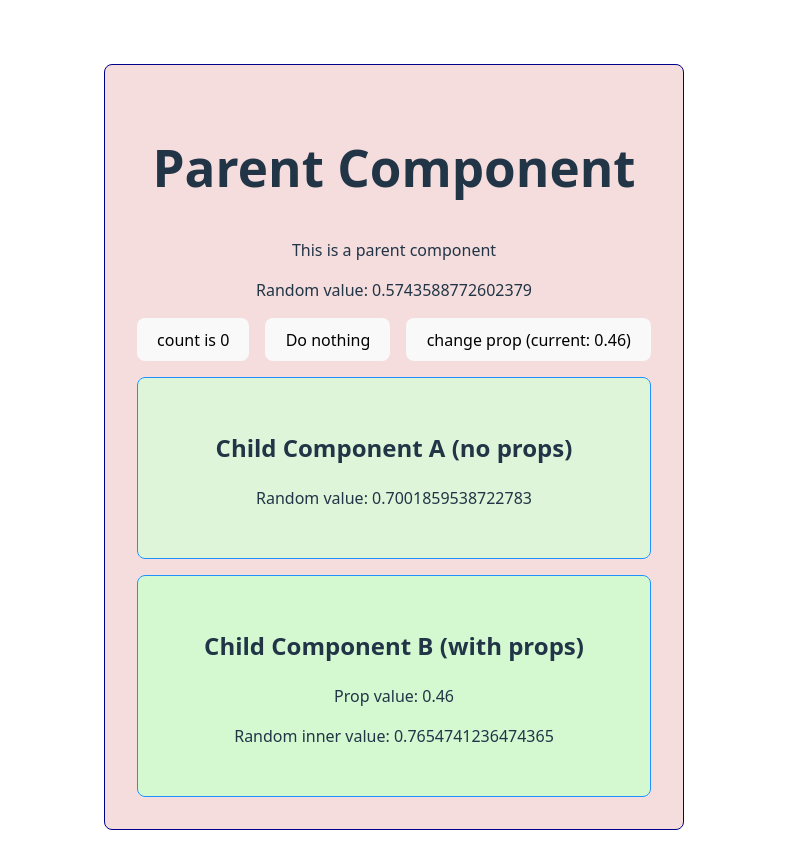
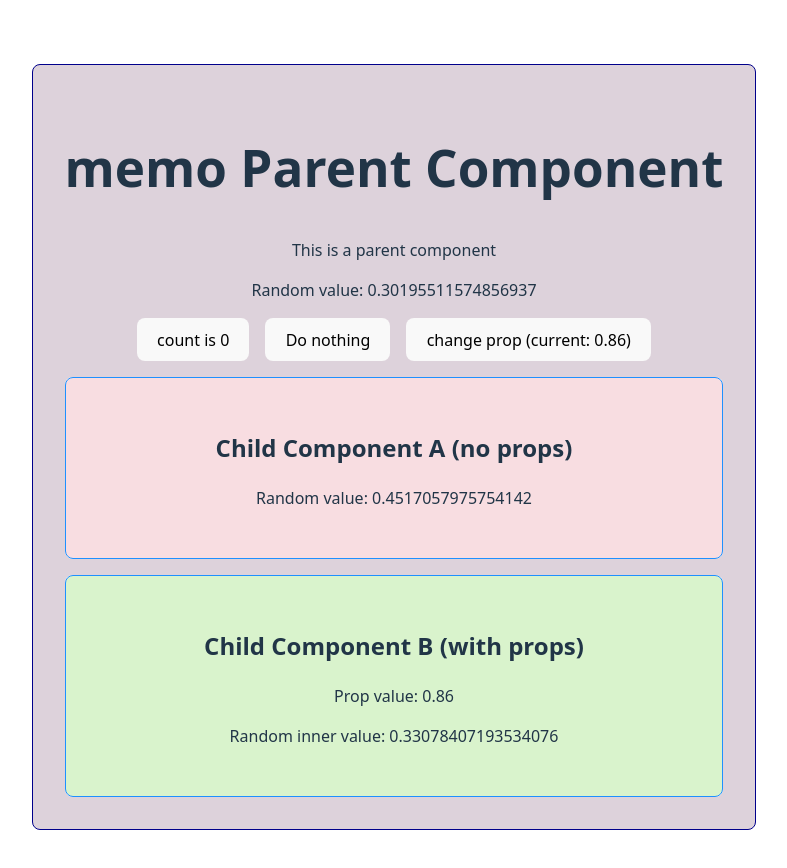
Before and after one commit to thuchede/react-compiler-showcase, a React (Vite) app: page / in a window 1280 px wide. Shown: the top 868 px of the page, without its empty margins (246-1033 px from the left). Built offline with nearby package versions, Linux system fonts and the light colour scheme.

Commit message:
memo step 1: first component

```diff
--- a/src/App.tsx
+++ b/src/App.tsx
@@ -9,8 +9,8 @@ function App() {
   return (
     <>
         <div className="card">
-            <ParentComponent />
-            {/*<MemoParentComponent />*/}
+            {/*<ParentComponent />*/}
+            <MemoParentComponent />
             {/*<UseCallbackParentComponent />*/}
             {/*<UseMemoParentComponent />*/}
             {/*<CompilerParentComponent />*/}
--- a/src/components/MemoParent.tsx
+++ b/src/components/MemoParent.tsx
@@ -31,7 +31,7 @@ export const MemoParentComponent = () => {
     </section>
 }
 
-const MemoChildComponent = () => {
+const MemoChildComponent = memo(() => {
         const rand = Math.random()
         const bg = getRandomHexColor()
         return <Container>
@@ -41,7 +41,7 @@ const MemoChildComponent = () => {
             </article>
         </Container>
     }
-
+)
 
 const MemoChildComponentWithProp = ({prop, handleClick}: { prop: string, handleClick?: () => void }) => {
     const randomNumber = Math.random()
```
Lines whose indentation alone changed are shown as unchanged.
